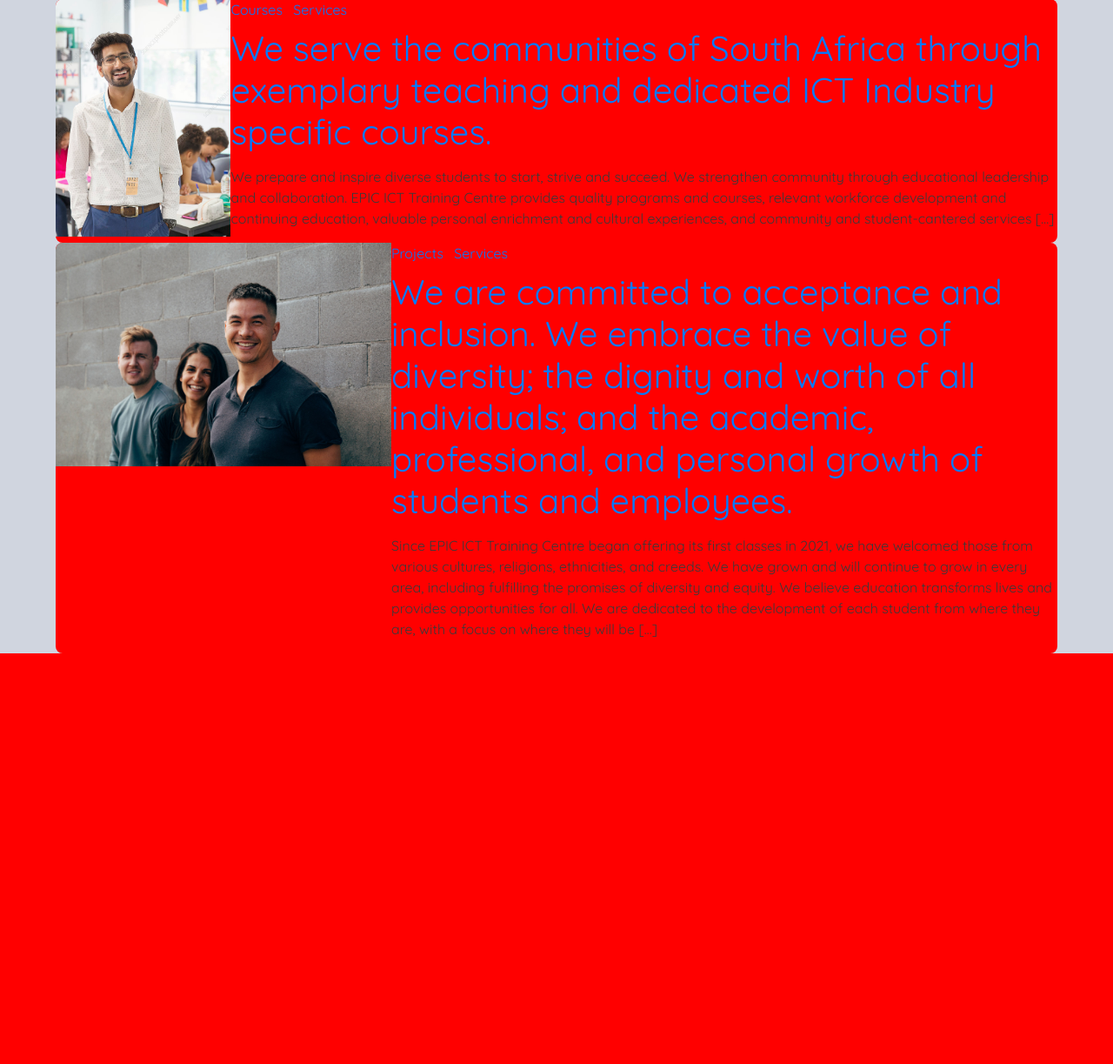
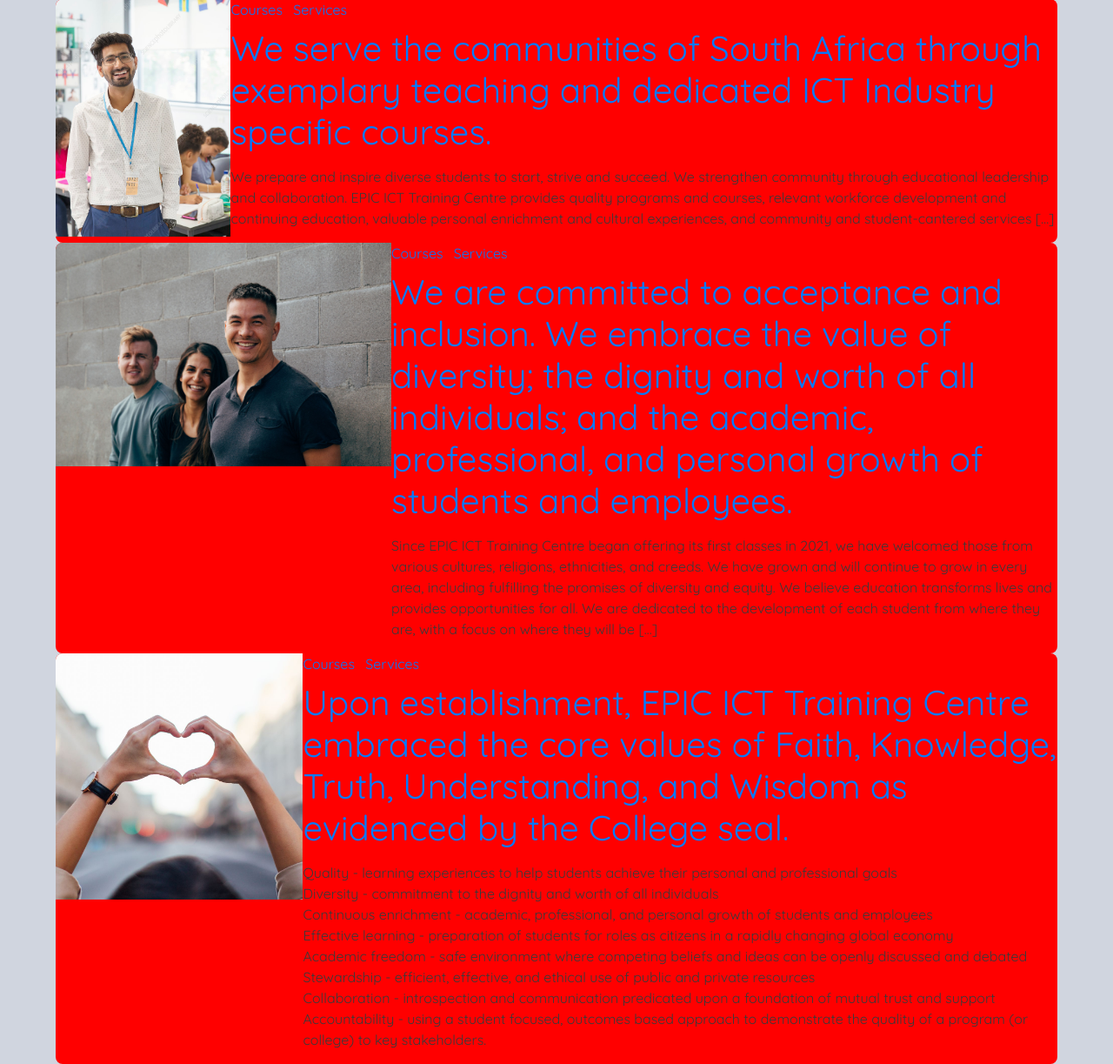
Before and after one commit to AlexTheLion123/TheoWebsite, a PHP site: page / in a window 1280 px wide. Shown: the part 99-1322 px from the top of the page at 87% size. Before the commit the page ends 850 px from the top, so only its background shows below. Run offline with PHP 8.4, Linux system fonts and the light colour scheme; some web fonts are replaced.

Commit message:
added core values

```diff
--- a/css/style.css
+++ b/css/style.css
@@ -488,7 +488,7 @@
 
 @media (max-width: 550px) {
   body, html {
-    height: 300vh;
+    height: 420vh;
   }
 
   .mission-box {
@@ -542,4 +542,11 @@
     width: 10px;
   }
 
+  #mission-box3 {
+    top: 6vh;
+  }
+
+  b {
+    font-weight: 600;
+  }
 }
--- a/index.html
+++ b/index.html
@@ -112,7 +112,7 @@
           <div class="mission-text">
             <header class="article-publication-meta">
               <div class="tags">
-                <a href="#" rel="tag">Projects</a> <a href="#" rel="tag">Services</a>
+                <a href="#" rel="tag">Courses</a> <a href="#" rel="tag">Services</a>
               </div>
             </header>
 
@@ -134,6 +134,48 @@
 
           </div>
         </div>
+
+        <div class = "mission-box" id="mission-box3">
+          <div class="mission-pic">
+            <img src="/images/love.jpeg" alt="" class="img-portrait" width="100%" id="values">
+          </div>
+
+          <div class="mission-text">
+            <header class="article-publication-meta">
+              <div class="tags">
+                <a href="#" rel="tag">Courses</a> <a href="#" rel="tag">Services</a>
+              </div>
+            </header>
+
+            <h1 class="mission-h1">
+              <a href="#" class="main-text-home">
+                Upon establishment, EPIC ICT Training Centre embraced the core values of Faith, Knowledge, Truth,
+Understanding, and Wisdom as evidenced by the College seal.
+              </a>
+            </h1>
+
+            <div class="card-content">
+              <p>
+                <b>Quality</b> - learning experiences to help students achieve their personal and professional goals<br>
+                <b>Diversity</b> - commitment to the dignity and worth of all individuals<br>
+                <b>Continuous enrichment</b> - academic, professional, and personal growth of students and
+                employees<br>
+                <b>Effective learning</b> - preparation of students for roles as citizens in a rapidly changing global
+                economy<br>
+                <b>Academic freedom</b> - safe environment where competing beliefs and ideas can be openly
+                discussed and debated<br>
+                <b>Stewardship</b> - efficient, effective, and ethical use of public and private resources<br>
+                <b>Collaboration</b> - introspection and communication predicated upon a foundation of mutual
+                trust and support<br>
+                <b>Accountability</b> - using a student focused, outcomes based approach to demonstrate the
+                quality of a program (or college) to key stakeholders.
+              </p>
+
+            </div>
+
+          </div>
+        </div>
+
       </div>
     </div>
 
```
Also changed, not shown: images/love.jpeg (added).
